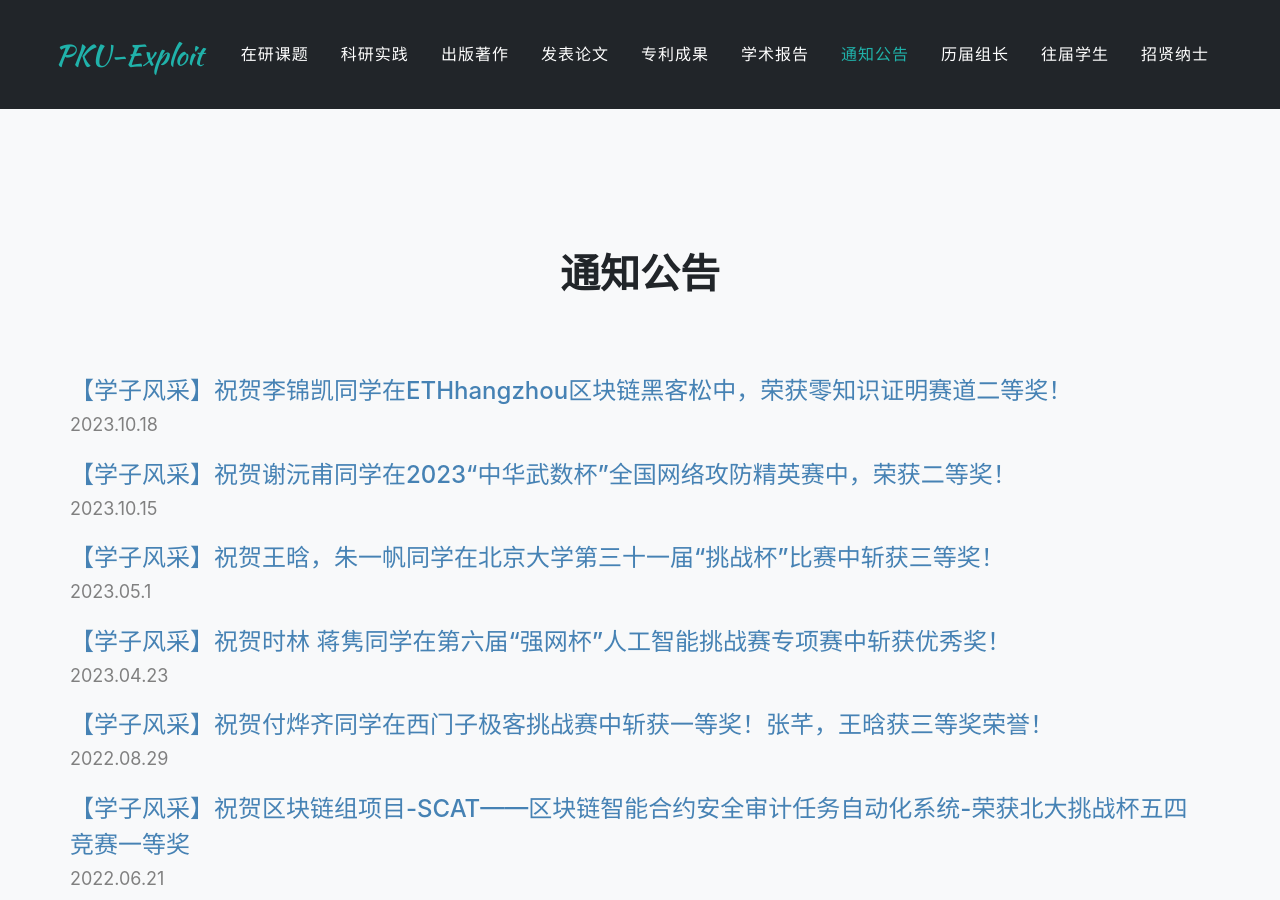
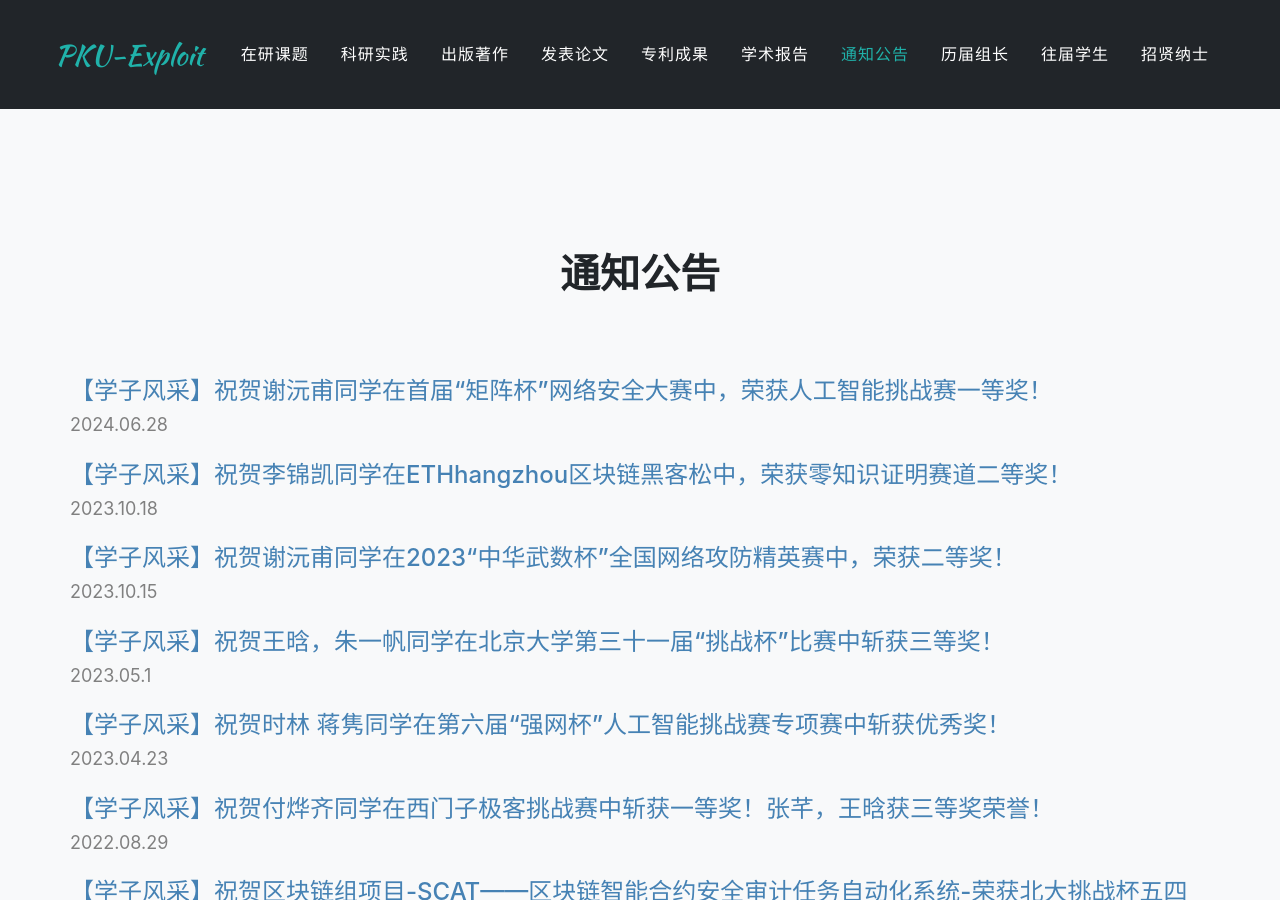
Before and after one commit to xxycfhb/xxycfhb.github.io, a Jekyll site: the page built from pages/notice.html, in a window 1280 px wide and 900 px high. Built offline with Jekyll 4.4.1, drawn with Linux system fonts in a browser that asks for light colours; some web fonts are replaced.

Commit message:
更新学子风采

```diff
--- /dev/null
+++ b/_posts/notice/2024-6-28-notice-Juzhenbei.md
@@ -0,0 +1,17 @@
+---
+layout: post
+title: 通知公告
+subtitle: '【学子风采】祝贺谢沅甫同学在首届“矩阵杯”网络安全大赛中，荣获人工智能挑战赛一等奖！'
+date: 2024.6.28
+permalink: /:categories/:year/:month/:day/:title
+categories:
+  - notice
+---
+
+在由由360数字安全、华云安主办，ISC平台、SecOps平台承办，赛宁网安、永信至诚、红客社区协办的首届“矩阵杯”网络安全大赛中，北京大学软件安全研究小组的谢沅甫参加了此次比赛，获得人工智能挑战赛一等奖荣誉。
+<div align=center>
+<img src="https://i.postimg.cc/2SJJ0DpQ/20241011113338.jpg" width="700px" height="400px"/>
+</div>
+<br/>
+
+期待更多对安全研究小组有兴趣的小伙伴们加入我们实验室~
```
Also changed, not shown: _data/sitetext.yml (line endings or trailing spaces).
